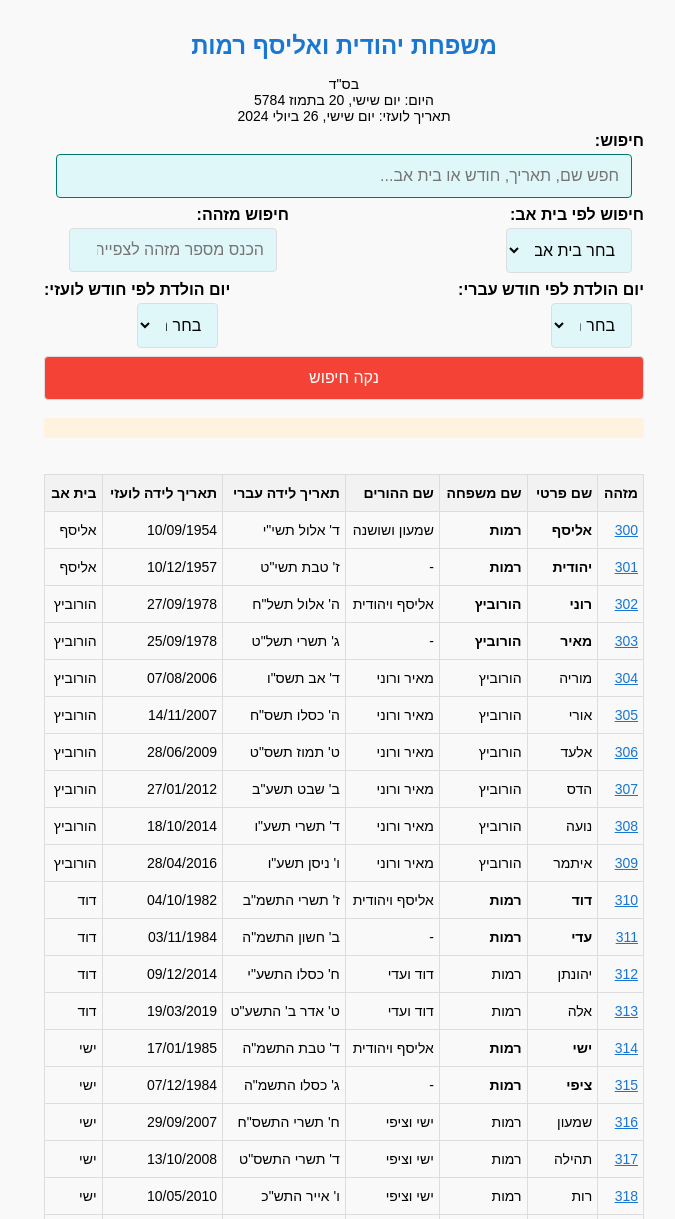
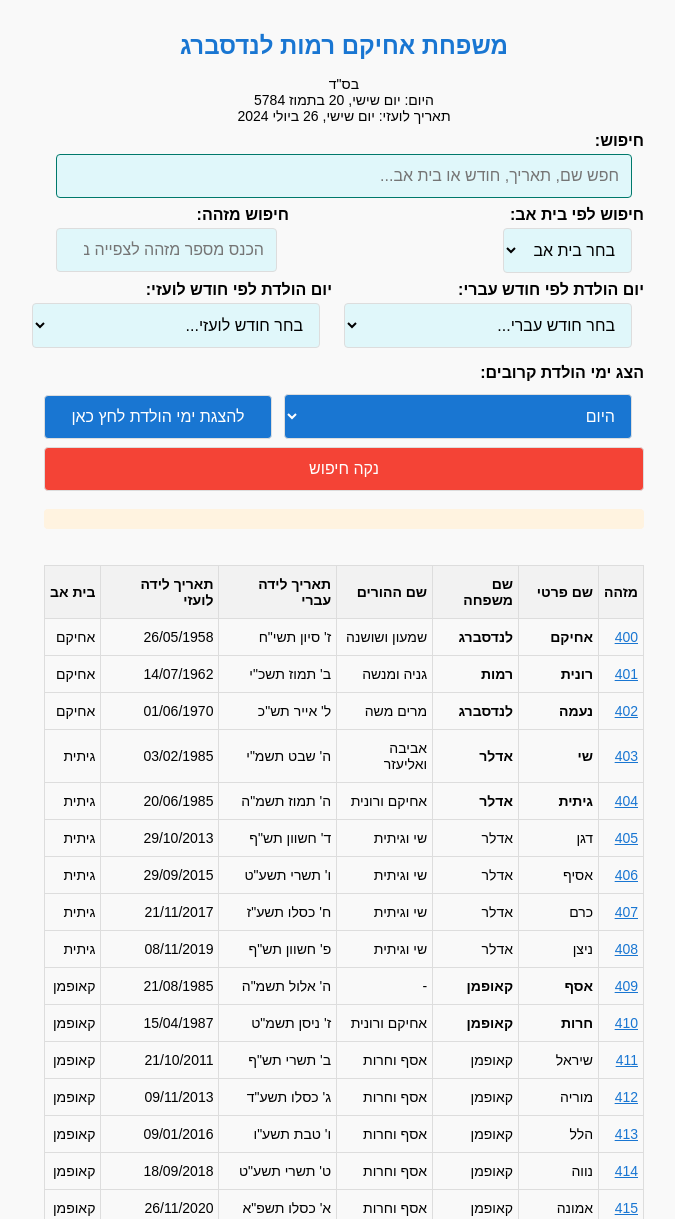
Before and after one commit to lanchi10/achikam, a plain HTML site: page index.html in a window 1280 px wide. Shown: the top 1219 px of the page, without its empty margins (296-971 px from the left). Drawn offline with Linux system fonts and the light colour scheme.

Commit message:
Update index.html

```diff
--- a/index.html
+++ b/index.html
@@ -3,7 +3,7 @@
 <head>
     <meta charset="UTF-8">
     <meta name="viewport" content="width=device-width, initial-scale=1.0">
-    <title>ימי הולדת משפחת יהודית ואליסף רמות</title>
+    <title>ימי הולדת משפחת אחיקם רמות לנדסברג</title>
     <style>
         body {
             font-family: Arial, sans-serif;
@@ -13,9 +13,10 @@
             font-size: 16px;
         }
         h1 {
-            color: #1976d2; /* שינוי הצבע לכחול */
+            color: #1976d2;
             text-align: center;
             font-size: 24px;
+            font-weight: bold;
         }
         .content-wrapper {
             max-width: 600px;
@@ -36,10 +37,9 @@
             background-color: #f2f2f2;
             font-weight: bold;
         }
-        .search-inputs, #idInput, #hebrewMonthSelect, #gregMonthSelect, #houseSelect {
-            width: calc(50% - 12px);
+        .search-inputs, #idInput, #hebrewMonthSelect, #gregMonthSelect, #houseSelect, #upcomingSelect {
             padding: 12px;
-            margin-bottom: 8px; /* צמצום המרווח בין התיבות */
+            margin-bottom: 8px;
             margin-right: 12px;
             box-sizing: border-box;
             border: 1px solid #ddd;
@@ -49,8 +49,8 @@
         #searchInput {
             width: calc(100% - 24px);
         }
-        #houseSelect, #idInput {
-            width: calc(90% - 12px); /* התאמת הרוחב לנוחות */
+        #houseSelect, #idInput, #upcomingSelect {
+            width: calc(100% - 24px);
         }
         .search-inputs {
             background-color: #e0f7fa;
@@ -66,23 +66,20 @@
         }
         .search-label {
             display: block;
-            margin-bottom: 4px; /* צמצום המרווח מתחת לכותרת */
+            margin-bottom: 4px;
             font-weight: bold;
         }
-        .background-eliyassaf { background-color: #ffe6e6; }
-        .background-horovitz { background-color: #e6ffe6; }
-        .background-david { background-color: #e6e6ff; }
-        .background-yishai { background-color: #ffffe6; }
-        .background-matanya { background-color: #ffe6ff; }
-        .background-daniel { background-color: #e6ffff; }
-        .background-amiti { background-color: #e0f7fa; }
+        .background-achikam { background-color: #ffe6e6; }
+        .background-kaufman { background-color: #e6ffe6; }
+        .background-ben_shahal { background-color: #e6e6ff; }
+        .background-yotam { background-color: #ffffe6; }
         #ageOutput {
             background-color: #fff3e0;
             padding: 10px;
             border-radius: 4px;
             margin-top: 10px;
         }
-        .reset-btn {
+        .reset-btn, .upcoming-btn {
             width: 100%;
             padding: 12px;
             margin-bottom: 8px;
@@ -90,9 +87,15 @@
             border: 1px solid #ddd;
             border-radius: 4px;
             font-size: 16px;
+            cursor: pointer;
+        }
+        .reset-btn {
             background-color: #f44336;
             color: #fff;
-            cursor: pointer;
+        }
+        .upcoming-btn {
+            background-color: #1976d2;
+            color: #fff;
         }
         .id-link {
             color: #1976d2;
@@ -100,33 +103,60 @@
             cursor: pointer;
         }
         #currentDate {
-            margin-bottom: 8px; /* צמצום המקום שתופס התאריך */
+            margin-bottom: 8px;
             text-align: center;
             font-size: 14px;
+        }
+        .hebrew-birthday {
+            color: #4caf50;
+            font-weight: bold;
+        }
+        .greg-birthday {
+            color: #f44336;
+            font-weight: bold;
+        }
+        .search-container {
+            display: flex;
+            flex-wrap: wrap;
+            justify-content: space-between;
+        }
+        .upcoming-container {
+            display: flex;
+            justify-content: space-between;
+            align-items: flex-end;
+            flex-wrap: wrap;
+        }
+        .upcoming-container label, .upcoming-container select, .upcoming-container button {
+            margin-top: 8px;
+        }
+        .upcoming-container select {
+            background-color: #1976d2;
+            color: #fff;
+            width: calc(60% - 12px); /* התאמת רוחב תיבת החיפוש */
+        }
+        .upcoming-container button {
+            width: calc(40% - 12px); /* התאמת רוחב כפתור החיפוש */
         }
     </style>
 </head>
 <body>
     <div class="content-wrapper">
-        <h1>משפחת יהודית ואליסף רמות</h1>
+        <h1>משפחת אחיקם רמות לנדסברג</h1>
         <div id="currentDate"></div>
 
         <div>
             <label class="search-label" for="searchInput">חיפוש:</label>
             <input type="text" id="searchInput" class="search-inputs" placeholder="חפש שם, תאריך, חודש או בית אב...">
         </div>
-        <div style="display: flex; justify-content: space-between;">
+        <div class="search-container">
             <div>
                 <label class="search-label" for="houseSelect">חיפוש לפי בית אב:</label>
                 <select id="houseSelect" class="search-inputs">
                     <option value="">בחר בית אב...</option>
-                    <option value="אליסף">אליסף</option>
-                    <option value="הורוביץ">הורוביץ</option>
-                    <option value="דוד">דוד</option>
-                    <option value="ישי">ישי</option>
-                    <option value="מתניה">מתניה</option>
-                    <option value="דניאל">דניאל</option>
-                    <option value="אמיתי">אמיתי</option>
+                    <option value="אחיקם">אחיקם</option>
+                    <option value="קאופמן">קאופמן</option>
+                    <option value="בן שהל">בן שהל</option>
+                    <option value="יותם">יותם</option>
                 </select>
             </div>
             <div>
@@ -135,10 +165,10 @@
             </div>
         </div>
 
-        <div style="display: flex; justify-content: space-between;">
-            <div>
+        <div class="search-container">
+            <div style="width: calc(50% - 12px);">
                 <label class="search-label" for="hebrewMonthSelect">יום הולדת לפי חודש עברי:</label>
-                <select id="hebrewMonthSelect" class="search-inputs">
+                <select id="hebrewMonthSelect" class="search-inputs" style="width: 100%;">
                     <option value="">בחר חודש עברי...</option>
                     <option value="תשרי">תשרי</option>
                     <option value="חשוון">חשוון</option>
@@ -154,9 +184,9 @@
                     <option value="אלול">אלול</option>
                 </select>
             </div>
-            <div>
+            <div style="width: calc(50% - 12px);">
                 <label class="search-label" for="gregMonthSelect">יום הולדת לפי חודש לועזי:</label>
-                <select id="gregMonthSelect" class="search-inputs">
+                <select id="gregMonthSelect" class="search-inputs" style="width: 100%;">
                     <option value="">בחר חודש לועזי...</option>
                     <option value="01">ינואר</option>
                     <option value="02">פברואר</option>
@@ -171,6 +201,22 @@
                     <option value="11">נובמבר</option>
                     <option value="12">דצמבר</option>
                 </select>
+            </div>
+        </div>
+
+        <div class="upcoming-container">
+            <div style="width: calc(60% - 12px);">
+                <label class="search-label" for="upcomingSelect">הצג ימי הולדת קרובים:</label>
+                <select id="upcomingSelect" class="search-inputs" style="width: 100%;">
+                    <option value="today">היום</option>
+                    <option value="7">7 ימים</option>
+                    <option value="30">30 ימים</option>
+                    <option value="60">60 ימים</option>
+                    <option value="90">90 ימים</option>
+                </select>
+            </div>
+            <div style="width: calc(40% - 12px);">
+                <button class="upcoming-btn" onclick="showUpcomingBirthdays()" style="width: 100%;">להצגת ימי הולדת לחץ כאן</button>
             </div>
         </div>
 
@@ -199,50 +245,41 @@
 
     <script>
     const familyData = [
-        {id: 300, firstName: "<b>אליסף</b>", lastName: "<b>רמות</b>", parents: "שמעון ושושנה", hebrewBirthDate: "ד' אלול תשי\"י", gregBirthDate: "10/09/1954", house: "אליסף"},
-        {id: 301, firstName: "<b>יהודית</b>", lastName: "<b>רמות</b>", parents: "-", hebrewBirthDate: "ז' טבת תשי\"ט", gregBirthDate: "10/12/1957", house: "אליסף"},
-        {id: 302, firstName: "<b>רוני</b>", lastName: "<b>הורוביץ</b>", parents: "אליסף ויהודית", hebrewBirthDate: "ה' אלול תשל\"ח", gregBirthDate: "27/09/1978", house: "הורוביץ"},
-        {id: 303, firstName: "<b>מאיר</b>", lastName: "<b>הורוביץ</b>", parents: "-", hebrewBirthDate: "ג' תשרי תשל\"ט", gregBirthDate: "25/09/1978", house: "הורוביץ"},
-        {id: 304, firstName: "מוריה", lastName: "הורוביץ", parents: "מאיר ורוני", hebrewBirthDate: "ד' אב תשס\"ו", gregBirthDate: "07/08/2006", house: "הורוביץ"},
-        {id: 305, firstName: "אורי", lastName: "הורוביץ", parents: "מאיר ורוני", hebrewBirthDate: "ה' כסלו תשס\"ח", gregBirthDate: "14/11/2007", house: "הורוביץ"},
-        {id: 306, firstName: "אלעד", lastName: "הורוביץ", parents: "מאיר ורוני", hebrewBirthDate: "ט' תמוז תשס\"ט", gregBirthDate: "28/06/2009", house: "הורוביץ"},
-        {id: 307, firstName: "הדס", lastName: "הורוביץ", parents: "מאיר ורוני", hebrewBirthDate: "ב' שבט תשע\"ב", gregBirthDate: "27/01/2012", house: "הורוביץ"},
-        {id: 308, firstName: "נועה", lastName: "הורוביץ", parents: "מאיר ורוני", hebrewBirthDate: "ד' תשרי תשע\"ו", gregBirthDate: "18/10/2014", house: "הורוביץ"},
-        {id: 309, firstName: "איתמר", lastName: "הורוביץ", parents: "מאיר ורוני", hebrewBirthDate: "ו' ניסן תשע\"ו", gregBirthDate: "28/04/2016", house: "הורוביץ"},
-        {id: 310, firstName: "<b>דוד</b>", lastName: "<b>רמות</b>", parents: "אליסף ויהודית", hebrewBirthDate: "ז' תשרי התשמ\"ב", gregBirthDate: "04/10/1982", house: "דוד"},
-        {id: 311, firstName: "<b>עדי</b>", lastName: "<b>רמות</b>", parents: "-", hebrewBirthDate: "ב' חשון התשמ\"ה", gregBirthDate: "03/11/1984", house: "דוד"},
-        {id: 312, firstName: "יהונתן", lastName: "רמות", parents: "דוד ועדי", hebrewBirthDate: "ח' כסלו התשע\"י", gregBirthDate: "09/12/2014", house: "דוד"},
-        {id: 313, firstName: "אלה", lastName: "רמות", parents: "דוד ועדי", hebrewBirthDate: "ט' אדר ב' התשע\"ט", gregBirthDate: "19/03/2019", house: "דוד"},
-        {id: 314, firstName: "<b>ישי</b>", lastName: "<b>רמות</b>", parents: "אליסף ויהודית", hebrewBirthDate: "ד' טבת התשמ\"ה", gregBirthDate: "17/01/1985", house: "ישי"},
-        {id: 315, firstName: "<b>ציפי</b>", lastName: "<b>רמות</b>", parents: "-", hebrewBirthDate: "ג' כסלו התשמ\"ה", gregBirthDate: "07/12/1984", house: "ישי"},
-        {id: 316, firstName: "שמעון", lastName: "רמות", parents: "ישי וציפי", hebrewBirthDate: "ח' תשרי התשס\"ח", gregBirthDate: "29/09/2007", house: "ישי"},
-        {id: 317, firstName: "תהילה", lastName: "רמות", parents: "ישי וציפי", hebrewBirthDate: "ד' תשרי התשס\"ט", gregBirthDate: "13/10/2008", house: "ישי"},
-        {id: 318, firstName: "רות", lastName: "רמות", parents: "ישי וציפי", hebrewBirthDate: "ו' אייר התש\"כ", gregBirthDate: "10/05/2010", house: "ישי"},
-        {id: 319, firstName: "אהוד", lastName: "רמות", parents: "ישי וציפי", hebrewBirthDate: "א' אייר התשע\"ה", gregBirthDate: "27/04/2012", house: "ישי"},
-        {id: 320, firstName: "שירה", lastName: "רמות", parents: "ישי וציפי", hebrewBirthDate: "ד' אב התשע\"ג", gregBirthDate: "30/07/2014", house: "ישי"},
-        {id: 321, firstName: "יוסף", lastName: "רמות", parents: "ישי וציפי", hebrewBirthDate: "ח' חשון התשע\"ח", gregBirthDate: "21/10/2017", house: "ישי"},
-        {id: 322, firstName: "טוביה", lastName: "רמות", parents: "ישי וציפי", hebrewBirthDate: "ט' שבט התשע\"י", gregBirthDate: "18/01/2019", house: "ישי"},
-        {id: 323, firstName: "רחל", lastName: "רמות", parents: "ישי וציפי", hebrewBirthDate: "ח' אלול התשפ\"א", gregBirthDate: "05/09/2021", house: "ישי"},
-        {id: 324, firstName: "יעקב", lastName: "רמות", parents: "ישי וציפי", hebrewBirthDate: "ד' אדר התשפ\"ד", gregBirthDate: "21/02/2024", house: "ישי"},
-        {id: 325, firstName: "<b>מתניה</b>", lastName: "<b>רמות</b>", parents: "אליסף ויהודית", hebrewBirthDate: "ג' כסלו התשמ\"ה", gregBirthDate: "15/12/1986", house: "מתניה"},
-        {id: 326, firstName: "<b>מירב</b>", lastName: "<b>רמות</b>", parents: "-", hebrewBirthDate: "ח' חשון התש\"י", gregBirthDate: "16/11/1989", house: "מתניה"},
-        {id: 327, firstName: "תהל", lastName: "רמות", parents: "מתניה ומירב", hebrewBirthDate: "א' אייר התשע\"ו", gregBirthDate: "10/05/2016", house: "מתניה"},
-        {id: 328, firstName: "נעם רפאל", lastName: "רמות", parents: "מתניה ומירב", hebrewBirthDate: "ח' תמוז התשע\"ז", gregBirthDate: "20/06/2018", house: "מתניה"},
-        {id: 329, firstName: "גפן", lastName: "רמות", parents: "מתניה ומירב", hebrewBirthDate: "ניסן התשפ\"א", gregBirthDate: "17/03/2021", house: "מתניה"},
-        {id: 330, firstName: "<b>דניאל</b>", lastName: "<b>רמות</b>", parents: "אליסף ויהודית", hebrewBirthDate: "ג' תמוז התשנ\"ד", gregBirthDate: "22/06/1994", house: "דניאל"},
-        {id: 331, firstName: "<b>אופיר</b>", lastName: "<b>רמות</b>", parents: "-", hebrewBirthDate: "ח' חשון התשנ\"ז", gregBirthDate: "03/11/1997", house: "דניאל"},
-        {id: 332, firstName: "הלל", lastName: "רמות", parents: "דניאל ואופיר", hebrewBirthDate: "ט' חשון התשפ\"ה", gregBirthDate: "23/10/2023", house: "דניאל"},
-        {id: 333, firstName: "<b>רחלי</b>", lastName: "<b>אמיתי</b>", parents: "אליסף ויהודית", hebrewBirthDate: "ד' אלול התשפ\"א", gregBirthDate: "22/11/1995", house: "אמיתי"},
-        {id: 334, firstName: "<b>תומר</b>", lastName: "<b>אמיתי</b>", parents: "-", hebrewBirthDate: "ז' אדר התשנ\"ז", gregBirthDate: "10/02/1997", house: "אמיתי"},
-        {id: 335, firstName: "אורי נתן", lastName: "אמיתי", parents: "תומר ורחלי", hebrewBirthDate: "ב' אדר התשפ\"ב", gregBirthDate: "04/03/2022", house: "אמיתי"},
-        {id: 336, firstName: "נעמי", lastName: "אמיתי", parents: "תומר ורחלי", hebrewBirthDate: "ז' טבת התשפ\"ב", gregBirthDate: "29/12/2023", house: "אמיתי"}
+        {id: 400, firstName: "<b>אחיקם</b>", lastName: "<b>לנדסברג</b>", parents: "שמעון ושושנה", hebrewBirthDate: "ז' סיון תשי\"ח", gregBirthDate: "26/05/1958", house: "אחיקם"},
+        {id: 401, firstName: "<b>רונית</b>", lastName: "<b>רמות</b>", parents: "גניה ומנשה", hebrewBirthDate: "ב' תמוז תשכ\"י", gregBirthDate: "14/07/1962", house: "אחיקם"},
+        {id: 402, firstName: "<b>נעמה</b>", lastName: "<b>לנדסברג</b>", parents: "מרים משה", hebrewBirthDate: "ל' אייר תש\"כ", gregBirthDate: "01/06/1970", house: "אחיקם"},
+        {id: 403, firstName: "<b>שי</b>", lastName: "<b>אדלר</b>", parents: "אביבה ואליעזר", hebrewBirthDate: "ה' שבט תשמ\"י", gregBirthDate: "03/02/1985", house: "גיתית"},
+        {id: 404, firstName: "<b>גיתית</b>", lastName: "<b>אדלר</b>", parents: "אחיקם ורונית", hebrewBirthDate: "ה' תמוז תשמ\"ה", gregBirthDate: "20/06/1985", house: "גיתית"},
+        {id: 405, firstName: "דגן", lastName: "אדלר", parents: "שי וגיתית", hebrewBirthDate: "ד' חשוון תש\"ף", gregBirthDate: "29/10/2013", house: "גיתית"},
+        {id: 406, firstName: "אסיף", lastName: "אדלר", parents: "שי וגיתית", hebrewBirthDate: "ו' תשרי תשע\"ט", gregBirthDate: "29/09/2015", house: "גיתית"},
+        {id: 407, firstName: "כרם", lastName: "אדלר", parents: "שי וגיתית", hebrewBirthDate: "ח' כסלו תשע\"ז", gregBirthDate: "21/11/2017", house: "גיתית"},
+        {id: 408, firstName: "ניצן", lastName: "אדלר", parents: "שי וגיתית", hebrewBirthDate: "פ' חשוון תש\"ף", gregBirthDate: "08/11/2019", house: "גיתית"},
+        {id: 409, firstName: "<b>אסף</b>", lastName: "<b>קאופמן</b>", parents: "-", hebrewBirthDate: "ה' אלול תשמ\"ה", gregBirthDate: "21/08/1985", house: "קאופמן"},
+        {id: 410, firstName: "<b>חרות</b>", lastName: "<b>קאופמן</b>", parents: "אחיקם ורונית", hebrewBirthDate: "ז' ניסן תשמ\"ט", gregBirthDate: "15/04/1987", house: "קאופמן"},
+        {id: 411, firstName: "שיראל", lastName: "קאופמן", parents: "אסף וחרות", hebrewBirthDate: "ב' תשרי תש\"ף", gregBirthDate: "21/10/2011", house: "קאופמן"},
+        {id: 412, firstName: "מוריה", lastName: "קאופמן", parents: "אסף וחרות", hebrewBirthDate: "ג' כסלו תשע\"ד", gregBirthDate: "09/11/2013", house: "קאופמן"},
+        {id: 413, firstName: "הלל", lastName: "קאופמן", parents: "אסף וחרות", hebrewBirthDate: "ו' טבת תשע\"ו", gregBirthDate: "09/01/2016", house: "קאופמן"},
+        {id: 414, firstName: "נווה", lastName: "קאופמן", parents: "אסף וחרות", hebrewBirthDate: "ט' תשרי תשע\"ט", gregBirthDate: "18/09/2018", house: "קאופמן"},
+        {id: 415, firstName: "אמונה", lastName: "קאופמן", parents: "אסף וחרות", hebrewBirthDate: "א' כסלו תשפ\"א", gregBirthDate: "26/11/2020", house: "קאופמן"},
+        {id: 416, firstName: "בניה", lastName: "קאופמן", parents: "אסף וחרות", hebrewBirthDate: "ג' אב תשפ\"ג", gregBirthDate: "24/07/2023", house: "קאופמן"},
+        {id: 417, firstName: "<b>נטע</b>", lastName: "<b>בן שהל</b>", parents: "אחיקם ורונית", hebrewBirthDate: "א' שבט תשנ\"ט", gregBirthDate: "31/01/1991", house: "בן שהל"},
+        {id: 418, firstName: "<b>אהרון</b>", lastName: "<b>בן שהל</b>", parents: "-", hebrewBirthDate: "ו' אלול תשמ\"ו", gregBirthDate: "27/09/1986", house: "בן שהל"},
+        {id: 419, firstName: "אילה אורה", lastName: "בן שהל", parents: "אהרון ונטע", hebrewBirthDate: "ח' סיון תשפ\"א", gregBirthDate: "17/06/2022", house: "בן שהל"},
+        {id: 420, firstName: "תמר שושנה", lastName: "בן שהל", parents: "אהרון ונטע", hebrewBirthDate: "ד' סיון תשפ\"ג", gregBirthDate: "08/06/2024", house: "בן שהל"},
+        {id: 421, firstName: "<b>יותם</b>", lastName: "<b>רמות</b>", parents: "אחיקם ורונית", hebrewBirthDate: "ז' אדר תשנ\"ז", gregBirthDate: "13/02/1997", house: "יותם"},
+        {id: 422, firstName: "<b>מעיין</b>", lastName: "<b>רמות</b>", parents: "-", hebrewBirthDate: "ז' אדר תשנ\"ט", gregBirthDate: "05/03/1997", house: "יותם"},
+        {id: 423, firstName: "גוני", lastName: "רמות", parents: "יותם ומעיין", hebrewBirthDate: "ב' תמוז תשפ\"ב", gregBirthDate: "22/07/2022", house: "יותם"},
+        {id: 424, firstName: "צורי", lastName: "רמות", parents: "יותם ומעיין", hebrewBirthDate: "ד' אייר תשפ\"ד", gregBirthDate: "06/06/2024", house: "יותם"},
+        {id: 425, firstName: "עוז", lastName: "רמות", parents: "יותם ומעיין", hebrewBirthDate: "ד' אייר תשפ\"ד", gregBirthDate: "06/06/2024", house: "יותם"},
+        {id: 426, firstName: "<b>אוהד</b>", lastName: "<b>רמות</b>", parents: "אחיקם ורונית", hebrewBirthDate: "ט' חשוון תש\"ן", gregBirthDate: "29/10/1999", house: "אוהד"},
+        {id: 427, firstName: "יהל", lastName: "נוימאיר", parents: "רויטל וגדי", hebrewBirthDate: "י\"ט כסלו תשס\"א", gregBirthDate: "14/12/2000", house: "אוהד"}
     ];
 
     function populateTable() {
         const tableBody = document.getElementById('familyTableBody');
         familyData.forEach(person => {
             const row = tableBody.insertRow();
-            row.className = `background-${person.house.toLowerCase()}`;
+            row.className = `background-${person.house.toLowerCase().replace(" ", "_")}`;
             row.innerHTML = `
                 <td><a class="id-link" onclick="showDetails(${person.id})">${person.id}</a></td>
                 <td>${person.firstName}</td>
@@ -298,6 +335,7 @@
         document.getElementById('hebrewMonthSelect').value = '';
         document.getElementById('gregMonthSelect').value = '';
         document.getElementById('houseSelect').value = '';
+        document.getElementById('upcomingSelect').value = '7';
         document.getElementById('idInput').value = '';
         document.getElementById('ageOutput').innerHTML = '';
         searchTable();
@@ -336,12 +374,12 @@
                 מזהה ${idValue}:<br>
                 ${person.firstName} ${person.lastName}<br>
                 ההורים: <b>${person.parents}</b><br>
-                גיל: <span class="highlight">${age} שנים</span><br>
+                גיל: <span class="highlight">${age}</span><br>
                 תאריך לידה עברי: <span class="highlight-date">${person.hebrewBirthDate}</span><br>
                 תאריך לידה לועזי: <span class="highlight-date">${person.gregBirthDate}</span><br>
                 יום הולדת הבא בעוד <span class="highlight">${daysToNextBirthday} ימים</span><br>
                 בתאריך: <span class="highlight-date">${nextBirthdayStr} (${dayOfWeekHeb})</span><br>
-                גיל ביום ההולדת הקרוב: <span class="highlight">${age + 1} שנים</span>
+                גיל ביום ההולדת הקרוב: <span class="highlight">${age + 1}</span>
             `;
         } else {
             ageOutput.innerHTML = "לא נמצא אדם עם מזהה זה";
@@ -365,6 +403,59 @@
         document.getElementById('currentDate').innerHTML = `בס"ד<br>היום: ${hebrewDate}<br>תאריך לועזי: ${gregorianDate}`;
     }
 
+    function showUpcomingBirthdays() {
+        const today = new Date();
+        const daysToShow = parseInt(document.getElementById('upcomingSelect').value);
+
+        const upcomingBirthdays = familyData.filter(person => {
+            const gregBirthDate = new Date(person.gregBirthDate.split("/").reverse().join("-"));
+            const nextBirthday = new Date(today.getFullYear(), gregBirthDate.getMonth(), gregBirthDate.getDate());
+            if (today > nextBirthday) {
+                nextBirthday.setFullYear(today.getFullYear() + 1);
+            }
+            const daysToNextBirthday = Math.ceil((nextBirthday - today) / (1000 * 60 * 60 * 24));
+
+            return daysToNextBirthday <= daysToShow;
+        });
+
+        const sortedBirthdays = upcomingBirthdays.sort((a, b) => {
+            const aDate = new Date(a.gregBirthDate.split("/").reverse().join("-"));
+            const bDate = new Date(b.gregBirthDate.split("/").reverse().join("-"));
+            return aDate - bDate;
+        });
+
+        const ageOutput = document.getElementById("ageOutput");
+        ageOutput.innerHTML = `<b>ימי הולדת קרובים ב-${daysToShow} הימים הקרובים:</b><br>`;
+
+        if (sortedBirthdays.length === 0) {
+            ageOutput.innerHTML += "אין ימי הולדת במשפחה.";
+        } else {
+            sortedBirthdays.forEach(person => {
+                const birthDate = new Date(person.gregBirthDate.split("/").reverse().join("-"));
+                const today = new Date();
+                let age = today.getFullYear() - birthDate.getFullYear();
+                const m = today.getMonth() - birthDate.getMonth();
+                if (m < 0 || (m === 0 && today.getDate() < birthDate.getDate())) {
+                    age--;
+                }
+
+                const nextGregorianBirthday = new Date(today.getFullYear(), birthDate.getMonth(), birthDate.getDate());
+                if (today > nextGregorianBirthday) {
+                    nextGregorianBirthday.setFullYear(today.getFullYear() + 1);
+                }
+                const daysToNextGregorianBirthday = Math.ceil((nextGregorianBirthday - today) / (1000 * 60 * 60 * 24));
+
+                ageOutput.innerHTML += `
+                    <div class="${person.house.toLowerCase().replace(" ", "_")}">
+                        <b>${person.firstName} ${person.lastName}</b> - תאריך לועזי: <span class="greg-birthday">${person.gregBirthDate}</span>,
+                        תאריך עברי: <span class="hebrew-birthday">${person.hebrewBirthDate}</span><br>
+                        גיל ביום ההולדת הקרוב: ${age + 1},<br>
+                        ימים ליום הולדת לועזי: ${daysToNextGregorianBirthday}
+                    </div>`;
+            });
+        }
+    }
+
     document.addEventListener('DOMContentLoaded', function() {
         populateTable();
         updateCurrentDate();
```
